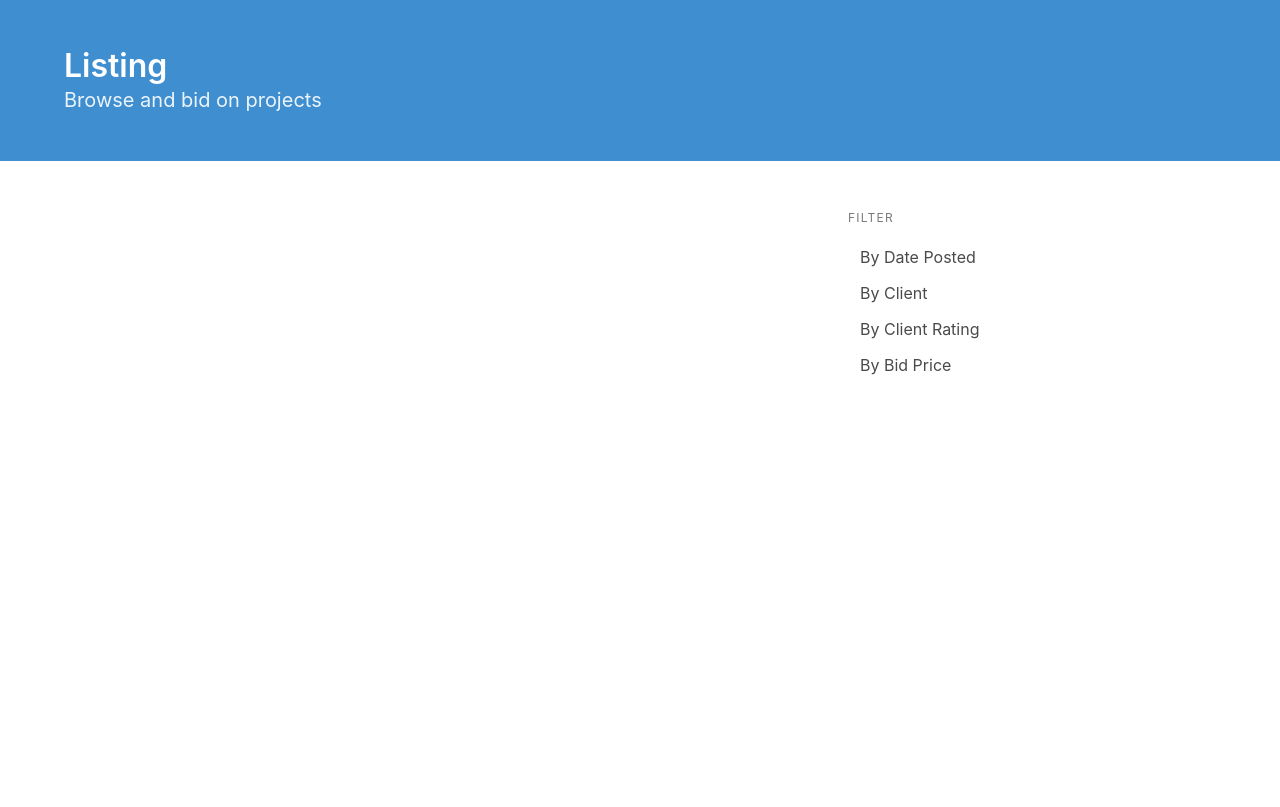
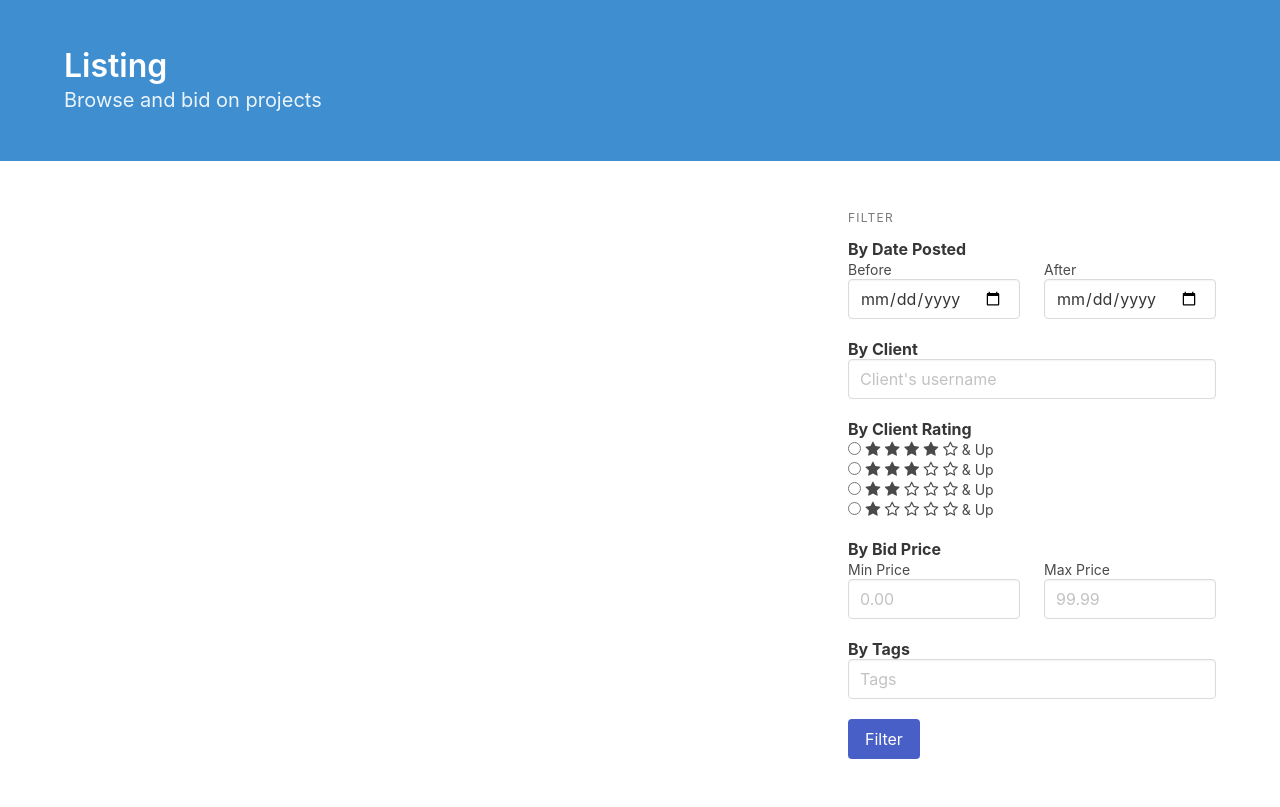
Before and after one commit to ahalyasanjiv/turkSystem, a Flask app: page /browse in a window 1280 px wide. Shown: the part 52-859 px from the top of the page. Before the commit the page ends 427 px from the top, so only its background shows below. Run offline with Flask 2, Linux system fonts and the light colour scheme; some libraries are stand-ins or nearby versions.

Commit message:
added filter fields

```diff
--- a/templates/browse.html
+++ b/templates/browse.html
@@ -53,12 +53,99 @@
             <p class="menu-label">
               Filter
             </p>
-            <ul class="menu-list">
-              <li><a>By Date Posted</a></li>
-              <li><a>By Client</a></li>
-              <li><a>By Client Rating</a></li>
-              <li><a>By Bid Price</a></li>
-            </ul>
+
+            <div class="field">
+              <ul class="menu-list">
+                <li>
+                  <label><strong>By Date Posted</strong></label>
+                  <div class="control">
+                    <div class="columns">
+                      <div class="column is-half">
+                        <small>Before</small>
+                        <input class="input" type="date">
+                      </div>
+                      <div class="column is-half">
+                        <small>After</small>
+                        <input class="input" type="date">
+                      </div>
+                    </div>
+                  </div>
+                  <br>
+                </li>
+
+                <li>
+                  <label><strong>By Client</strong></label>
+                  <div class="control">
+                    <input class="input" type="text" placeholder="Client's username">
+                  </div>
+                  <br>
+                </li>
+
+                <li>
+                  <label><strong>By Client Rating</strong></label>
+                  <div class="control">
+                    <input type="radio" name="rating">
+                    <i class="fa fa-star" aria-hidden="true"></i>
+                    <i class="fa fa-star" aria-hidden="true"></i>
+                    <i class="fa fa-star" aria-hidden="true"></i>
+                    <i class="fa fa-star" aria-hidden="true"></i>
+                    <i class="fa fa-star-o" aria-hidden="true"></i><small> &amp; Up</small><br>
+                    <input type="radio" name="rating">
+                    <i class="fa fa-star" aria-hidden="true"></i>
+                    <i class="fa fa-star" aria-hidden="true"></i>
+                    <i class="fa fa-star" aria-hidden="true"></i>
+                    <i class="fa fa-star-o" aria-hidden="true"></i>
+                    <i class="fa fa-star-o" aria-hidden="true"></i><small> &amp; Up</small><br>
+                    <input type="radio" name="rating">
+                    <i class="fa fa-star" aria-hidden="true"></i>
+                    <i class="fa fa-star" aria-hidden="true"></i>
+                    <i class="fa fa-star-o" aria-hidden="true"></i>
+                    <i class="fa fa-star-o" aria-hidden="true"></i>
+                    <i class="fa fa-star-o" aria-hidden="true"></i><small> &amp; Up</small><br>
+                    <input type="radio" name="rating">
+                    <i class="fa fa-star" aria-hidden="true"></i>
+                    <i class="fa fa-star-o" aria-hidden="true"></i>
+                    <i class="fa fa-star-o" aria-hidden="true"></i>
+                    <i class="fa fa-star-o" aria-hidden="true"></i>
+                    <i class="fa fa-star-o" aria-hidden="true"></i><small> &amp; Up</small><br>
+                  </div>
+                  <br>
+                </li>
+
+                <li>
+                  <label><strong>By Bid Price</strong></label>
+                  <div class="control">
+                    <div class="columns">
+                      <div class="column is-half">
+                        <small>Min Price</small>
+                        <input class="input" type="number" placeholder="0.00">
+                      </div>
+                      <div class="column is-half">
+                        <small>Max Price</small>
+                        <input class="input" type="number" placeholder="99.99">
+                      </div>
+                    </div>
+                  </div>
+                  <br>
+                </li>
+
+                <li>
+                  <label><strong>By Tags</strong></label>
+                  <div class="control">
+                    <input class="input" type="text" placeholder="Tags">
+                  </div>
+                  <br>
+                </li>
+
+                <li>
+                  <div class="control">
+                    <button class="button is-link">Filter</button>
+                  </div>
+                </li>
+
+              </ul>
+            </div>
+
           </aside>
         </div>
       </div>
```
